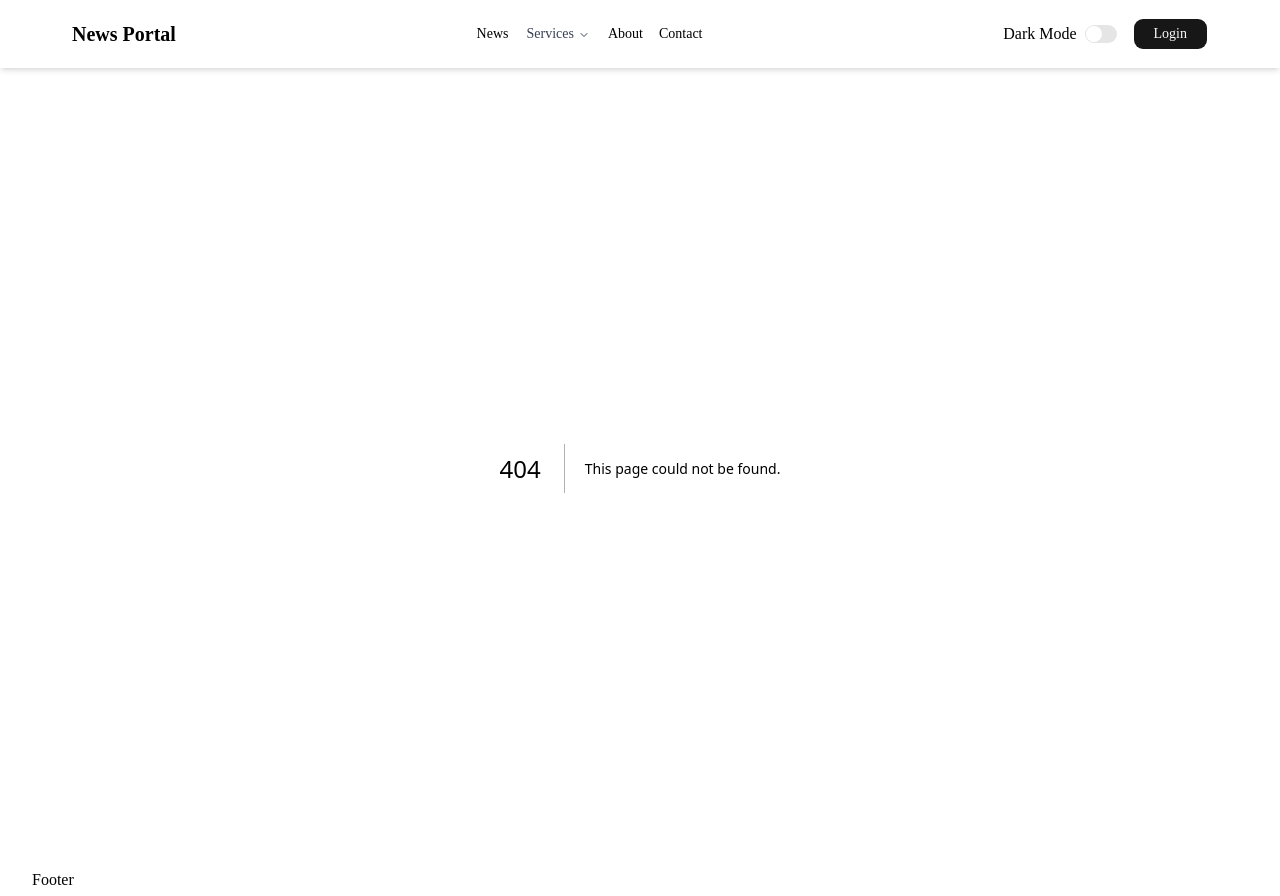
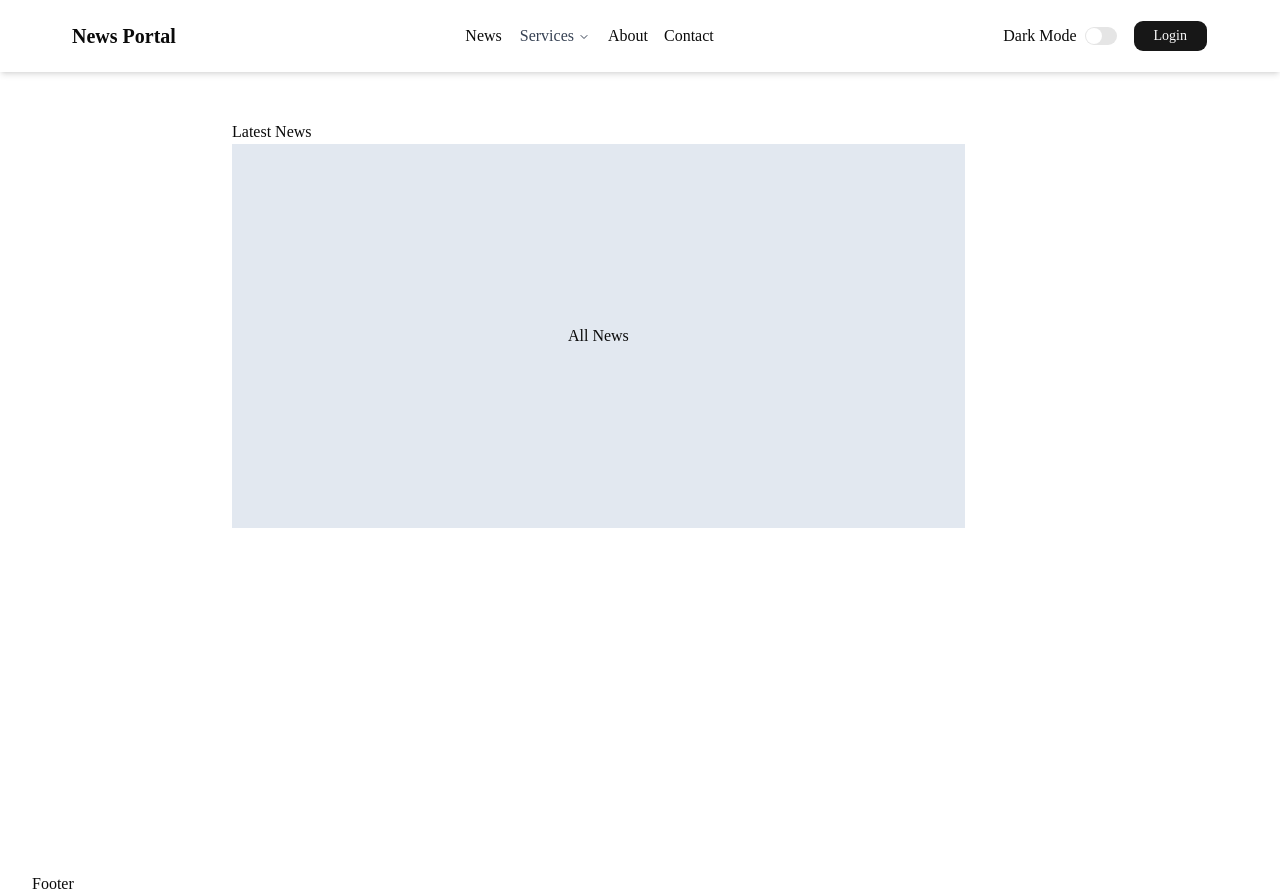
Before and after one commit to rashedjamanraj/news-portal, a Next.js app: page /news in a window 1280 px wide. Before the commit this address had no page. Built offline with nearby package versions, Linux system fonts and the light colour scheme.

Commit message:
news page edit

```diff
--- a/package.json
+++ b/package.json
@@ -26,8 +26,10 @@
     "@types/node": "^20",
     "@types/react": "^19",
     "@types/react-dom": "^19",
+    "autoprefixer": "^10.5.0",
     "eslint": "^9",
     "eslint-config-next": "16.2.4",
+    "postcss": "^8.5.10",
     "tailwindcss": "^4",
     "typescript": "^5"
   }
--- a/src/app/globals.css
+++ b/src/app/globals.css
@@ -1,4 +1,6 @@
+
 @import "tailwindcss";
+@tailwind utilities;
 @import "tw-animate-css";
 @import "shadcn/tailwind.css";
 
--- /dev/null
+++ b/src/app/news/page.tsx
@@ -0,0 +1,15 @@
+import React from 'react'
+
+const Newspage = () => {
+  return (
+    <div className=' mx-auto items-center py-12 ml-40 mr-15 px-10'>
+      <h1>Latest News</h1>
+      <div >
+        <div className='md:w-4/5 h-96 bg-slate-200 flex items-center justify-center'>All News</div>
+
+      </div>
+    </div>
+  )
+}
+
+export default Newspage
--- a/src/components/navbar/Navbar.tsx
+++ b/src/components/navbar/Navbar.tsx
@@ -26,29 +26,29 @@ const Navbar = () => {
         <NavigationMenu className=" hidden mx-auto items-center  lg:flex">
           <NavigationMenuList>
             <NavigationMenuItem className="flex items-center space-x-8">
-              <NavigationMenuLink href="/news" className=" hover:text-blue-500">News</NavigationMenuLink>
+              <NavigationMenuLink href="/news" className=" text-md hover:text-blue-500">News</NavigationMenuLink>
             </NavigationMenuItem>
             <NavigationMenuItem className=" hover:text-blue-500">
-              <NavigationMenuTrigger className=" text-gray-700 cursor-pointer" >Services</NavigationMenuTrigger>
+              <NavigationMenuTrigger className=" text-gray-700 text-md cursor-pointer" >Services</NavigationMenuTrigger>
               <NavigationMenuContent>
-                <ul className=" text-gray-600 shadow-md rounded-md px-4 py-3  ">
+                <ul className=" text-gray-600 shadow-md rounded-md px-4 py-3   ">
                   <li>
-                <NavigationMenuLink href="/services/web">Web Development</NavigationMenuLink>
+                <NavigationMenuLink href="/services/web" className="text-md">Web Development</NavigationMenuLink>
                   </li>
                   <li>
-                <NavigationMenuLink href="/services/apps">Mobile Apps</NavigationMenuLink>
+                <NavigationMenuLink href="/services/apps" className="text-md">Mobile Apps</NavigationMenuLink>
                   </li>
                   <li>
-                <NavigationMenuLink href="/services/seo">Seo</NavigationMenuLink>
+                <NavigationMenuLink href="/services/seo" className="text-md">Seo</NavigationMenuLink>
                   </li>
                 </ul>
               </NavigationMenuContent>
             </NavigationMenuItem>
             <NavigationMenuItem className="flex items-center space-x-8">
-              <NavigationMenuLink href="/about" className=" hover:text-blue-500">About</NavigationMenuLink>
+              <NavigationMenuLink href="/about" className=" text-md hover:text-blue-500">About</NavigationMenuLink>
             </NavigationMenuItem>
             <NavigationMenuItem className="flex items-center space-x-8">
-              <NavigationMenuLink href="/contact" className=" hover:text-blue-500">Contact</NavigationMenuLink>
+              <NavigationMenuLink href="/contact" className=" text-md hover:text-blue-500">Contact</NavigationMenuLink>
             </NavigationMenuItem>
           </NavigationMenuList>
         </NavigationMenu>
```
Also changed, not shown: 1 other file (tests, documents, lock files or other folders).
